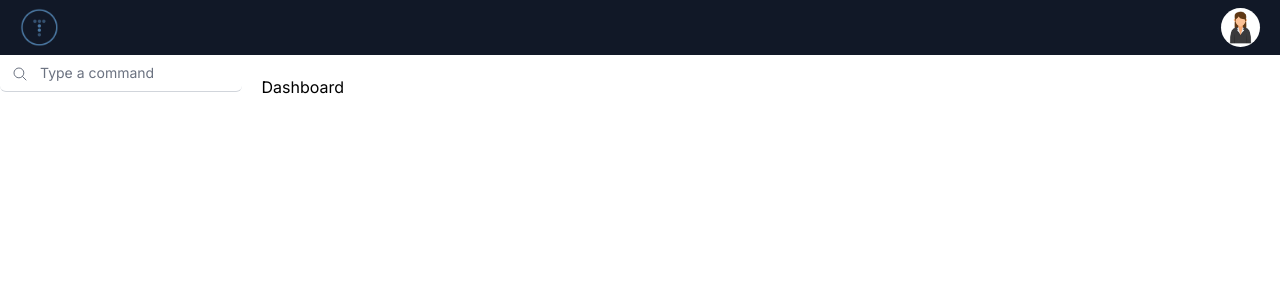
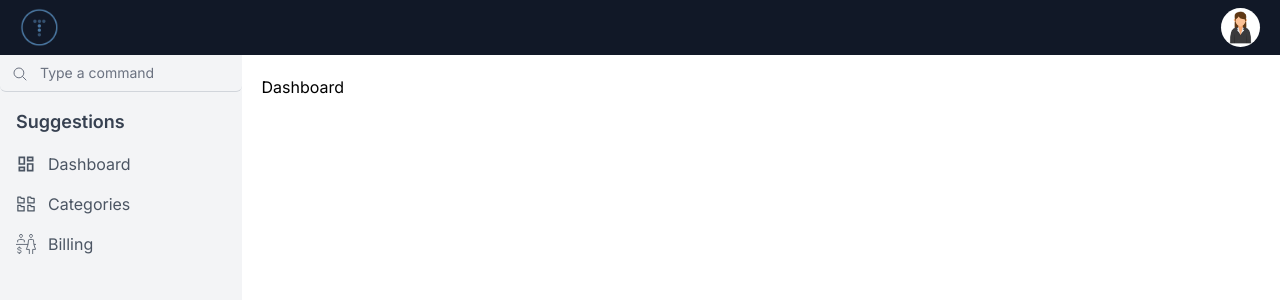
Before and after one commit to NourAlSalhi/Admin-Dashboard, a Next.js app: page / in a window 1280 px wide. Shown: the top 300 px of the page. Built offline with nearby package versions, Linux system fonts and the light colour scheme.

Commit message:
add suggestion item and edit sidebar

```diff
--- a/app/layout.tsx
+++ b/app/layout.tsx
@@ -20,7 +20,7 @@ export default function RootLayout({
       <body className={inter.className}>
         <Navbar />
         <div className="flex">
-          <div className="hidden md:block h-[100vh] w-[300px]">
+          <div className="hidden md:block bg-gray-100 h-[100vh] w-[300px]">
             <Sidebar />
           </div>
           <div className="w-full p-5 md:max-w-[1140px]">{children}</div>
--- a/components/Search/index.tsx
+++ b/components/Search/index.tsx
@@ -25,7 +25,7 @@ const SearchInput: FC<SearchInputProps> = ({
         value={query}
         onChange={handleChange}
         placeholder={placeholder}
-        className="block w-full pl-10 pr-3 py-2 border-b border-gray-300 rounded-md leading-5 bg-white placeholder-gray-500 focus:outline-none focus:ring-0 sm:text-sm"
+        className="block w-full bg-gray-100 pl-10 pr-3 py-2 border-b border-gray-300 rounded-md leading-5 placeholder-gray-500 focus:outline-none focus:ring-0 sm:text-sm"
       />
     </div>
   );
--- a/components/Sidebar/index.tsx
+++ b/components/Sidebar/index.tsx
@@ -1,19 +1,29 @@
 "use client";
-import Link from "next/link";
 import SearchInput from "../Search";
-import { Search } from "../Svg";
+import SuggestionItem from "../SuggestionItem";
+import { Dashboard, Categories, Billing } from "../Svg";
 
 const Sidebar = () => {
-  const handleSearch = (query: string) => {
-    console.log("Searching for:", query);
-  };
-
   return (
-    <div>
-      <div>
-        <SearchInput
-          onSearch={handleSearch}
-        />
+    <div className="bg-gray-100">
+      <SearchInput onSearch={(query) => console.log(query)} />
+      <div className="p-4">
+        <h2 className="text-lg font-semibold text-gray-700 mb-4">
+          Suggestions
+        </h2>
+        <div className="flex flex-col space-y-4">
+          <SuggestionItem
+            icon={<Dashboard />}
+            label="Dashboard"
+            href="/dashboard"
+          />
+          <SuggestionItem
+            icon={<Categories />}
+            label="Categories"
+            href="/newspaper"
+          />
+          <SuggestionItem icon={<Billing />} label="Billing" href="/biiling" />
+        </div>
       </div>
     </div>
   );
--- /dev/null
+++ b/components/SuggestionItem/index.tsx
@@ -0,0 +1,20 @@
+import Link from "next/link";
+import { FC } from "react";
+
+interface SuggestionItemProps {
+  icon: React.ReactNode;
+  label: string;
+  href: string;
+}
+
+const SuggestionItem: FC<SuggestionItemProps> = ({ icon, label, href }) => (
+  <Link
+    href={href}
+    className="flex items-center text-gray-600 hover:text-blue-500 cursor-pointer"
+  >
+    <span className="text-xl">{icon}</span>
+    <span className="ml-3">{label}</span>
+  </Link>
+);
+
+export default SuggestionItem;
--- a/components/index.ts
+++ b/components/index.ts
@@ -3,5 +3,6 @@ export { default as Logo } from "./Logo";
 export { default as Image } from "./Image";
 export { default as Sidebar } from "./Sidebar";
 export { default as SearchInput } from "./Search";
+export { default as SuggestionItem } from "./SuggestionItem";
 export * from "./types";
 export * from "./Svg";
```
